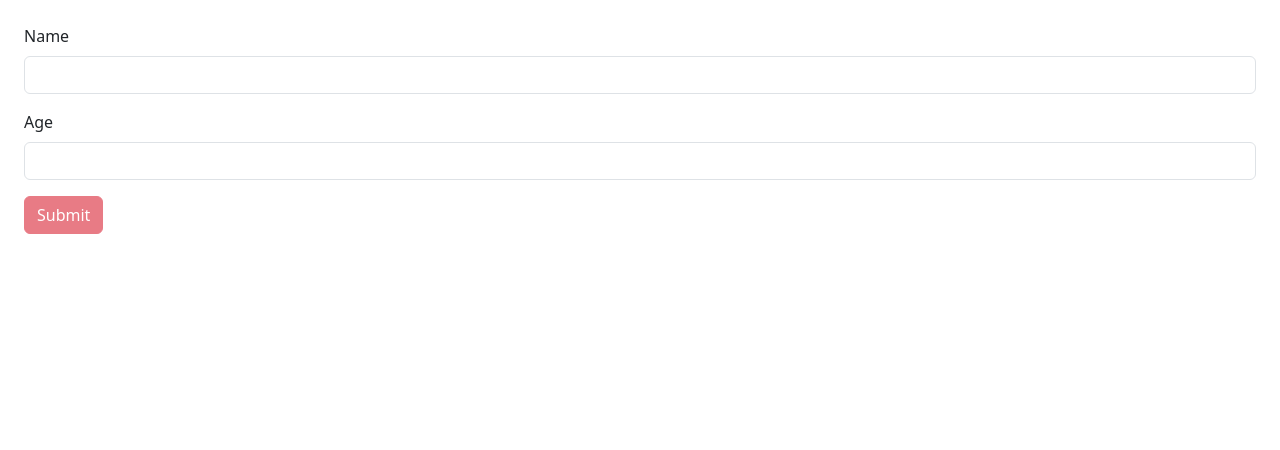
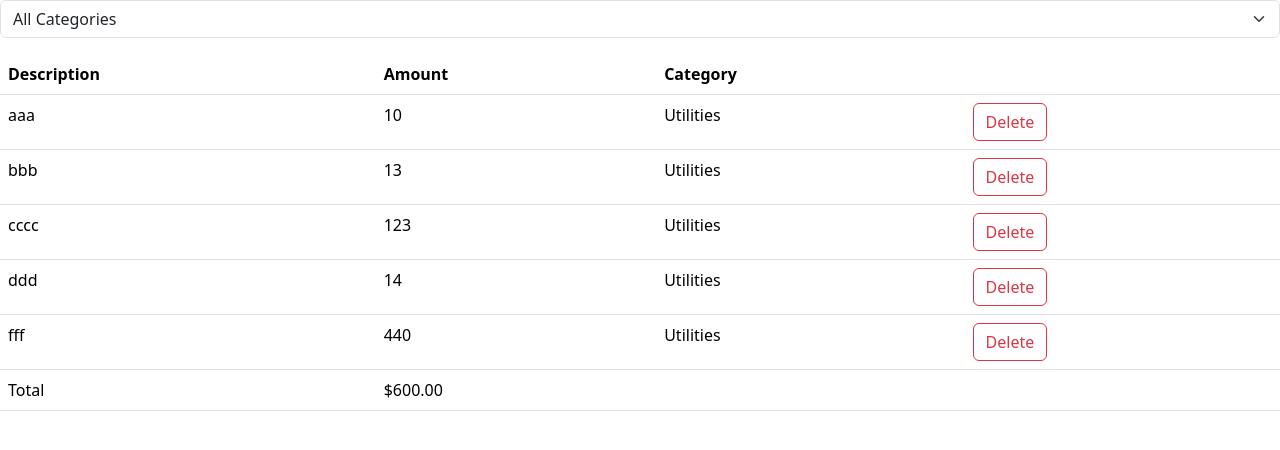
Before and after one commit to mahbub045/react-app, a React (Vite) app: page / in a window 1280 px wide. Shown: the top 450 px of the page. Built offline with nearby package versions, Linux system fonts and the light colour scheme.

Commit message:
12- Building ExpenseFilter

```diff
--- a/src/App.tsx
+++ b/src/App.tsx
@@ -1,7 +1,23 @@
-import Form from "./components/Form";
+import { useState } from "react";
+import ExpenseFilter from "./expense-tracker/components/ExpenseFilter";
+import ExpenseList from "./expense-tracker/components/ExpenseList";
 
 function App() {
   // const items = ["New Yourk", "Los Angeles", "San Francisco"];
+
+  const [selectedCategory, setSelectedCategory] = useState("");
+
+  const [expenses, setExpenses] = useState([
+    { id: 1, description: "aaa", amount: 10, category: "Utilities" },
+    { id: 2, description: "bbb", amount: 13, category: "Utilities" },
+    { id: 3, description: "cccc", amount: 123, category: "Utilities" },
+    { id: 4, description: "ddd", amount: 14, category: "Utilities" },
+    { id: 5, description: "fff", amount: 440, category: "Utilities" },
+  ]);
+
+  const visibleExpenses = selectedCategory
+    ? expenses.filter((e) => e.category === selectedCategory)
+    : expenses;
 
   return (
     <div>
@@ -13,7 +29,17 @@
       <Button onClick={() => {}}>My Button</Button>
       <Like onClick={() => console.log("Clicked")} />
         <Message/> */}
-      <Form />
+      {/* <Form /> */}
+      <div className="mb-3">
+        <ExpenseFilter
+          onSelectCategory={(category) => setSelectedCategory(category)}
+        />
+      </div>
+
+      <ExpenseList
+        expenses={visibleExpenses}
+        onDelete={(id) => setExpenses(expenses.filter((e) => e.id !== id))}
+      />
     </div>
   );
 }
--- /dev/null
+++ b/src/expense-tracker/components/ExpenseFilter.tsx
@@ -0,0 +1,20 @@
+interface Props {
+  onSelectCategory: (category: string) => void;
+}
+const ExpenseFilter = ({ onSelectCategory }: Props) => {
+  return (
+    <>
+      <select
+        className="form-select"
+        onChange={(event) => onSelectCategory(event.target.value)}
+      >
+        <option value="">All Categories</option>
+        <option value="Groceries">Groceries</option>
+        <option value="Utilities">Utilities</option>
+        <option value="Entertaiment">Entertaiment</option>
+      </select>
+    </>
+  );
+};
+
+export default ExpenseFilter;
--- /dev/null
+++ b/src/expense-tracker/components/ExpenseList.tsx
@@ -0,0 +1,61 @@
+interface Expense {
+  id: number;
+  description: string;
+  amount: number;
+  category: string;
+}
+
+interface Props {
+  expenses: Expense[];
+  onDelete: (id: number) => void;
+}
+
+const ExpenseList = ({ expenses, onDelete }: Props) => {
+  if (expenses.length === 0) {
+    return null;
+  }
+  return (
+    <table className="table table-border">
+      <thead>
+        <tr>
+          <th>Description</th>
+          <th>Amount</th>
+          <th>Category</th>
+          <th></th>
+        </tr>
+      </thead>
+      <tbody>
+        {expenses.map((expense) => (
+          <tr key={expense.id}>
+            <td>{expense.description}</td>
+            <td>{expense.amount}</td>
+            <td>{expense.category}</td>
+            <td>
+              <button
+                className="btn btn-outline-danger"
+                onClick={() => onDelete(expense.id)}
+              >
+                Delete
+              </button>
+            </td>
+          </tr>
+        ))}
+      </tbody>
+      <tfoot>
+        <tr>
+          <td>Total</td>
+          <td>
+            $
+            {expenses
+              .reduce((acc, expense) => expense.amount + acc, 0)
+              .toFixed(2)}
+          </td>
+          <td></td>
+          <td></td>
+        </tr>
+      </tfoot>
+    </table>
+  );
+};
+
+export default ExpenseList;
```
